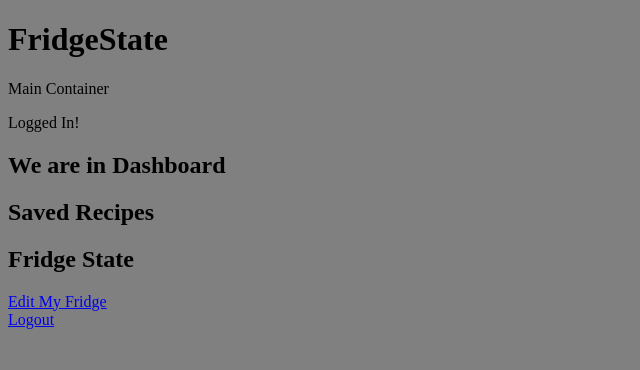
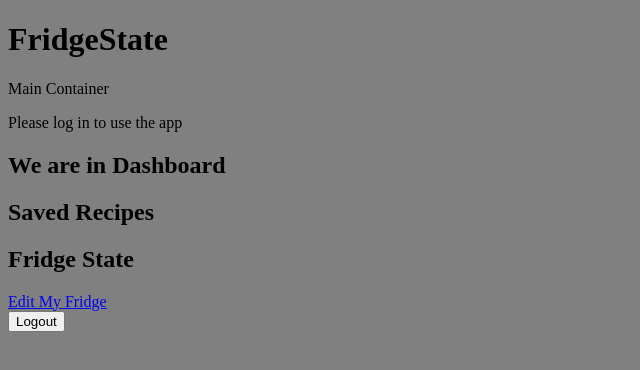
Before and after one commit to BaskinOs/fridge-state, a React app: page /dashboard in a window 1280 px wide. Shown: the top 370 px of the page, without its empty margins (0-640 px from the left). Built offline with nearby package versions, Linux system fonts and the light colour scheme; no server answers.

Commit message:
changes to differentiate login status, logout functionality added

```diff
--- a/src/containers/Dashboard.jsx
+++ b/src/containers/Dashboard.jsx
@@ -12,7 +12,11 @@ const Dashboard = (props) => {
       <FridgeState />
       <Button href="/fridge">Edit My Fridge</Button>
       <br />
-      <Button href="/">Logout</Button>
+      <form id="logout-form" method="GET" action="/auth/logout">
+        <button className="loginBtn" id="loginBtn" type="submit">
+          Logout
+        </button>
+      </form>
     </div>
   );
 };
--- a/src/containers/Landing.jsx
+++ b/src/containers/Landing.jsx
@@ -10,11 +10,11 @@ const Landing = (props) => {
           Login with Google
         </button>
       </form>
-      <form id="logout-form" method="GET" action="/auth/logout">
+      {/* <form id="logout-form" method="GET" action="/auth/logout">
         <button className="loginBtn" id="loginBtn" type="submit">
           Logout
         </button>
-      </form>
+      </form> */}
       <Button href="/fridge">Move to Fridge</Button>
     </div>
   );
--- a/src/containers/MainContainer.jsx
+++ b/src/containers/MainContainer.jsx
@@ -38,18 +38,21 @@ class MainContainer extends Component {
   }
 
   render() {
-    // const { isLoggedIn } = this.props;
-    // console.log('isLoggedIn', isLoggedIn);
-    // if (!isLoggedIn) {
-    //   return (
-    //     <BrowserRouter>
-    //     <Route path="/" exact component={Landing} />
-    //     <p>Please log in to use the app</p>
-    //   </BrowserRouter>
-    //   )
-    // }
-    // else return (
+    const { isLoggedIn } = this.props;
+    let component;
+
+    console.log('isLoggedIn', isLoggedIn);
+    if (!isLoggedIn) {
+      component =  (
+        // <BrowserRouter>
+        // <Route path="/" exact component={Landing} />
+        <p>Please log in to use the app</p>
+        // </BrowserRouter>
+      )
+    }
+    else component = ( <p>Logged In!</p> )
     console.log(this.props);
+
     const {
       updateIngredient,
       postIngredient,
@@ -59,8 +62,11 @@ class MainContainer extends Component {
     return (
       <BrowserRouter>
         <div className="MainContainer">Main Container</div>
-        <p>Logged In!</p>
         <Route path="/" exact component={Landing} />
+
+        {/*to check status of user login*/}
+        {component}
+
         <Route
           path="/fridge"
           render={(routeProps) => (
```
Also changed, not shown: 1 other file (tests, documents, lock files or other folders).
